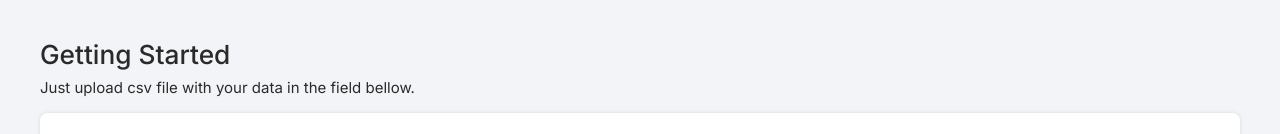
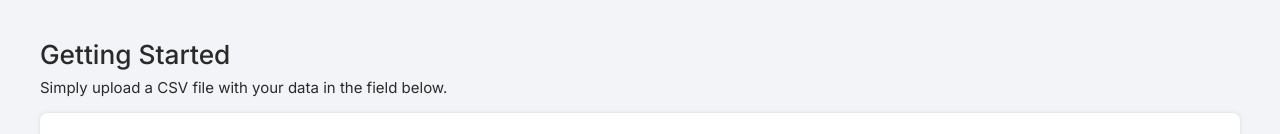
Before and after one commit to Slavcheva/employee-tracking-app, a React (Create React App) app: page / in a window 1280 px wide. Shown: the part 485-619 px from the top of the page. Built offline with nearby package versions, Linux system fonts and the light colour scheme.

Commit message:
Update FileUpload section

```diff
--- a/src/components/FileUpload/FileUploader/FileUploader.jsx
+++ b/src/components/FileUpload/FileUploader/FileUploader.jsx
@@ -18,7 +18,7 @@ function FileUploader() {
     return (
         <section className="info-section">
             <h2>Getting Started</h2>
-            <p>Just upload csv file with your data in the field bellow.</p>
+            <p>Simply upload a CSV file with your data in the field below.</p>
             <div className="upload-for sub-section">
                 <form onClick={() => document.querySelector(".input-field").click()}>
                     <input type="file" accept='text/csv' className='input-field' hidden
```
